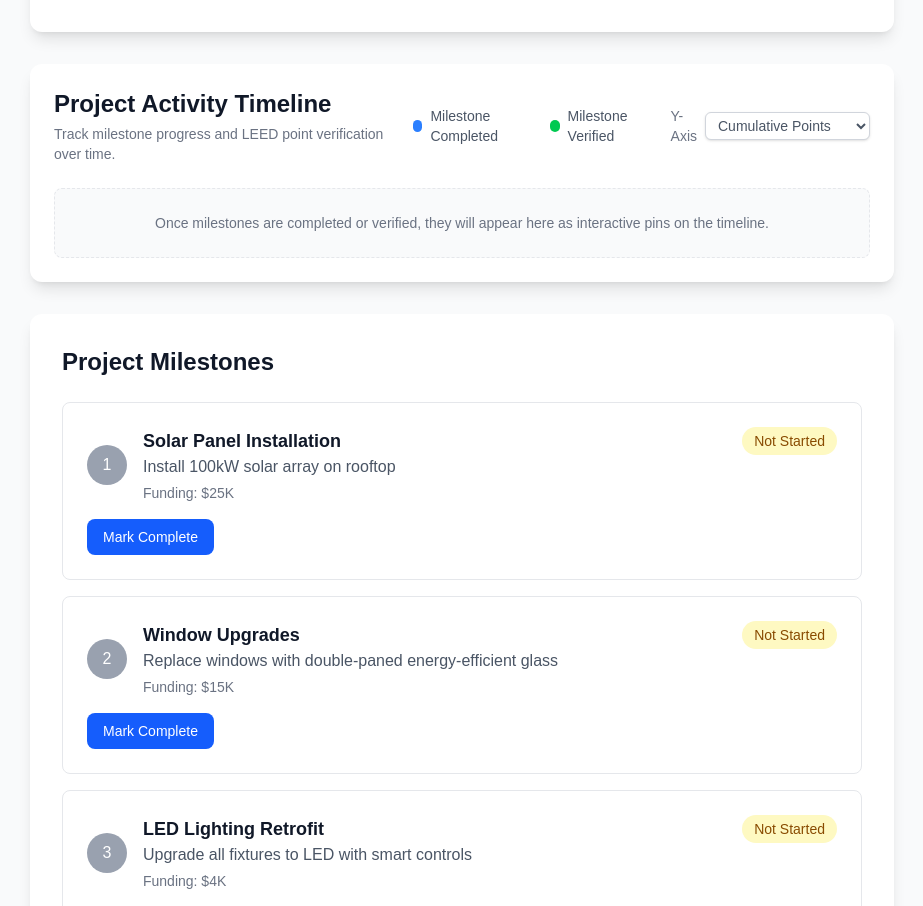
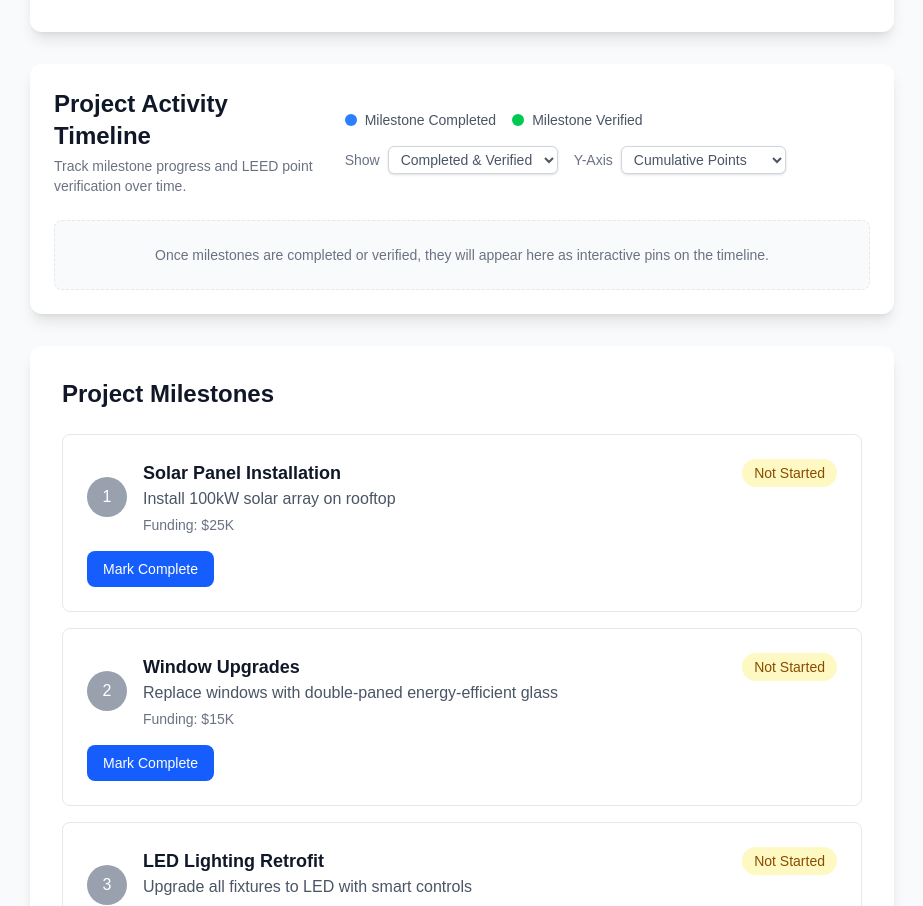
Before and after one commit to palemre/retrofit, a Next.js app: page /projects/1 in a window 1280 px wide. Shown: the part 1909-2815 px from the top of the page, without its empty margins (178-1101 px from the left). Built offline with nearby package versions, Linux system fonts and the light colour scheme.

Commit message:
Add filter for project timeline milestones

```diff
--- a/src/components/ProjectTimeline.tsx
+++ b/src/components/ProjectTimeline.tsx
@@ -54,6 +54,7 @@ const getPointsDeltaFromHistory = (entryPoints: number, awards?: { points?: numb
 
 export default function ProjectTimeline({ milestones = [], scorecard, onSelectMilestone }: ProjectTimelineProps) {
   const [yAxisMode, setYAxisMode] = useState<'cumulative' | 'individual'>('cumulative');
+  const [eventFilter, setEventFilter] = useState<'all' | 'verified'>('all');
 
   const timeline = useMemo(() => {
     const events: TimelineEvent[] = [];
@@ -198,6 +199,11 @@ export default function ProjectTimeline({ milestones = [], scorecard, onSelectMi
       .map((event, index) => `${index === 0 ? 'M' : 'L'}${event.x},${event.y}`)
       .join(' ');
 
+    const filteredEvents =
+      eventFilter === 'all'
+        ? eventsWithPosition
+        : eventsWithPosition.filter((event) => event.type === 'verified');
+
     const tickCount = Math.min(5, Math.max(2, eventsWithPosition.length));
     const xTicks: { x: number; label: string }[] = [];
     if (tickCount > 0) {
@@ -237,13 +243,13 @@ export default function ProjectTimeline({ milestones = [], scorecard, onSelectMi
     }
 
     return {
-      events: eventsWithPosition,
+      events: filteredEvents,
       linePath,
       xTicks,
       yTicks,
       yAxisLabel: yAxisMode === 'cumulative' ? 'Cumulative LEED Points' : 'LEED Points Earned per Milestone',
     };
-  }, [milestones, scorecard, yAxisMode]);
+  }, [eventFilter, milestones, scorecard, yAxisMode]);
 
   const [hoveredEventId, setHoveredEventId] = useState<string | null>(null);
   const hoveredEvent = timeline.events.find((event) => event.id === hoveredEventId) || null;
@@ -257,7 +263,7 @@ export default function ProjectTimeline({ milestones = [], scorecard, onSelectMi
             Track milestone progress and LEED point verification over time.
           </p>
         </div>
-        <div className="flex items-center gap-4 text-sm text-gray-600">
+        <div className="flex flex-wrap items-center gap-4 text-sm text-gray-600">
           <div className="flex items-center gap-2">
             <span className="inline-flex h-3 w-3 rounded-full bg-blue-500" aria-hidden="true"></span>
             <span>Milestone Completed</span>
@@ -266,6 +272,19 @@ export default function ProjectTimeline({ milestones = [], scorecard, onSelectMi
             <span className="inline-flex h-3 w-3 rounded-full bg-green-500" aria-hidden="true"></span>
             <span>Milestone Verified</span>
           </div>
+          <label className="flex items-center gap-2 whitespace-nowrap">
+            <span className="text-gray-500">Show</span>
+            <select
+              value={eventFilter}
+              onChange={(event) =>
+                setEventFilter(event.target.value === 'verified' ? 'verified' : 'all')
+              }
+              className="rounded-md border border-gray-300 bg-white px-2 py-1 text-sm shadow-sm focus:border-blue-500 focus:outline-none focus:ring-2 focus:ring-blue-500"
+            >
+              <option value="all">Completed & Verified</option>
+              <option value="verified">Verified Only</option>
+            </select>
+          </label>
           <label className="flex items-center gap-2">
             <span className="text-gray-500">Y-Axis</span>
             <select
```
